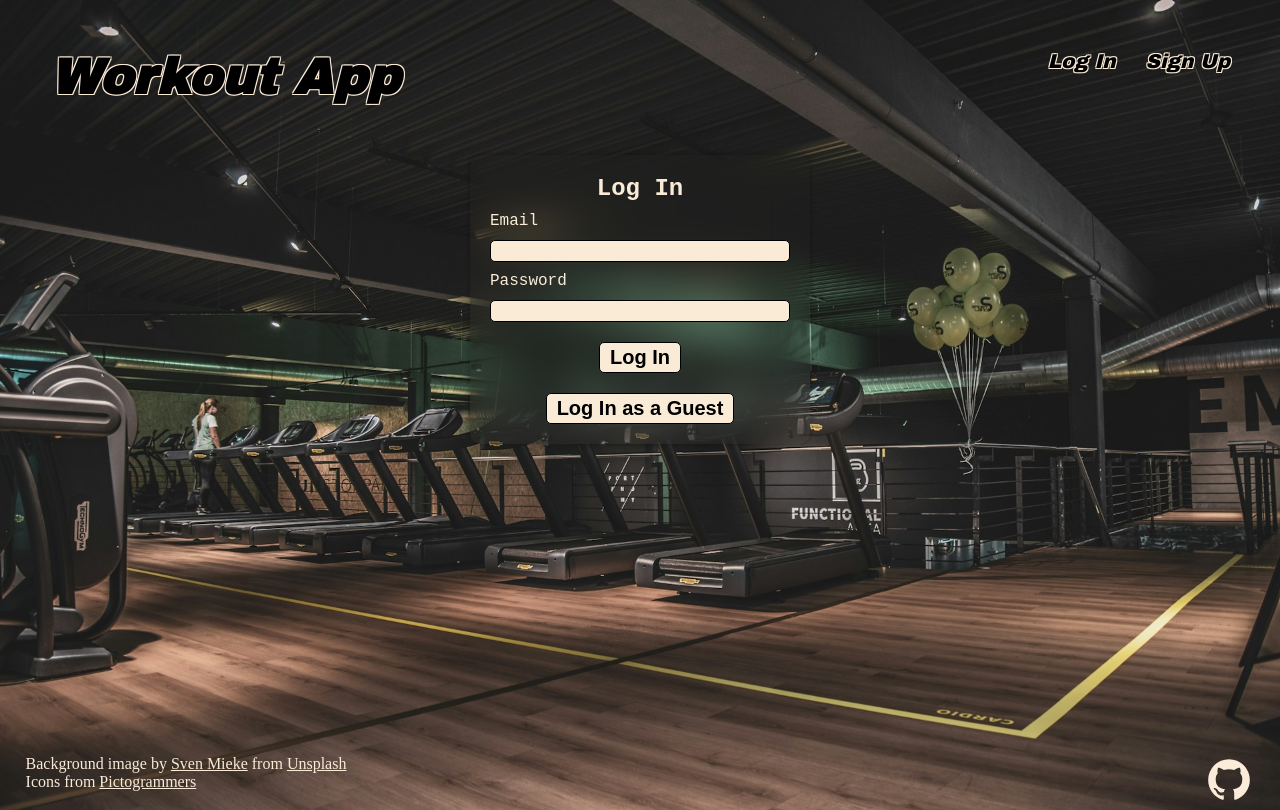
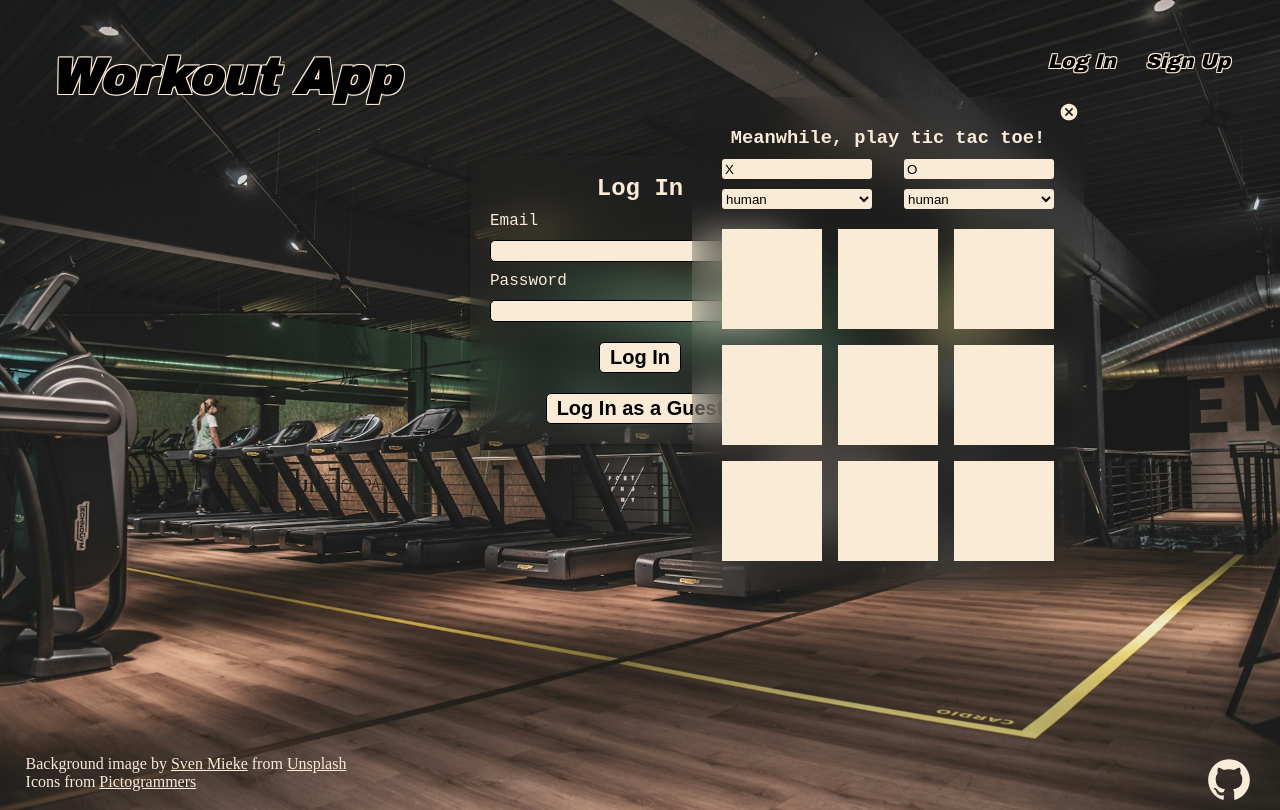
Before and after one commit to Andrij-Kolomijec/Workouts-app, a React (Vite) app in the folder client/: page /login in a window 1280 px wide. Built offline with nearby package versions, Linux system fonts and the light colour scheme; a web font is replaced by a local one.

Commit message:
Added tic tac toe

```diff
--- /dev/null
+++ b/client/src/components/Tit Tac Toe/Board.jsx
@@ -0,0 +1,70 @@
+import { useState } from "react";
+import classes from "./Board.module.css";
+import Inputs from "./Inputs";
+import WINNING_COMBINATIONS from "./winningCombinations";
+import GameOverOverlay from "./GameOverOverlay";
+
+const initialBoard = ["", "", "", "", "", "", "", "", ""];
+let currentPlayer = "x";
+
+function checkForWin(board) {
+  for (let combo of WINNING_COMBINATIONS) {
+    if (combo.every((item) => board.includes(item))) {
+      return true;
+    }
+  }
+  return false;
+}
+
+export default function Board() {
+  const [playerX, setPlayerX] = useState("X");
+  const [playerO, setPlayerO] = useState("O");
+  const [difficultyX, setDifficultyX] = useState("human");
+  const [difficultyO, setDifficultyO] = useState("human");
+  const [board, setBoard] = useState(initialBoard);
+
+  function handleClick(index) {
+    if (board[index] === "") {
+      const newBoard = [...board];
+      newBoard[index] = currentPlayer + index;
+      setBoard(newBoard);
+      if (checkForWin(newBoard)) {
+        // alert(`${currentPlayer === "x" ? playerX : playerO} won!`);
+      }
+      currentPlayer = currentPlayer === "x" ? "o" : "x";
+    }
+  }
+
+  return (
+    <>
+      <div className={classes.inputs}>
+        <Inputs
+          player={playerX}
+          setPlayer={setPlayerX}
+          setDifficulty={setDifficultyX}
+        />
+        <Inputs
+          player={playerO}
+          setPlayer={setPlayerO}
+          setDifficulty={setDifficultyO}
+        />
+      </div>
+      <div className={`${classes.container} ${classes[currentPlayer]}`}>
+        {board.map((symbol, index) => (
+          <div
+            key={index}
+            className={`${classes.square} ${classes[symbol[0]]}`}
+            onClick={() => handleClick(index)}
+          ></div>
+        ))}
+      </div>
+      {(!board.includes("") || checkForWin(board)) && (
+        <GameOverOverlay
+          winner={currentPlayer === "o" ? playerX : playerO}
+          isDraw={!checkForWin(board)}
+          resetGame={setBoard}
+        />
+      )}
+    </>
+  );
+}
--- /dev/null
+++ b/client/src/components/Tit Tac Toe/Board.module.css
@@ -0,0 +1,91 @@
+.container {
+  /* --square-borders: 5px solid; */
+  --square-dimensions: 100px;
+  --symbol-dimensions: calc(var(--square-dimensions) * 0.9);
+}
+
+.inputs {
+  display: flex;
+  justify-content: space-between;
+  padding-bottom: 20px;
+}
+
+.container {
+  display: grid;
+  grid-template: repeat(3, var(--square-dimensions)) / repeat(
+      3,
+      var(--square-dimensions)
+    );
+  gap: 1rem;
+}
+
+.square {
+  font-size: var(--square-dimensions);
+  line-height: var(--square-dimensions);
+  text-align: center;
+  cursor: pointer;
+  position: relative;
+  display: flex;
+  justify-content: center;
+  align-items: center;
+  background-color: antiquewhite;
+}
+
+.square.x,
+.square.o {
+  cursor: not-allowed;
+}
+
+.square.x::before,
+.square.x::after,
+.square.o::before {
+  background-color: black;
+}
+
+.container.x .square:not(.x):not(.o):hover::before,
+.container.x .square:not(.x):not(.o):hover::after,
+.container.o .square:not(.x):not(.o):hover::before {
+  background-color: rgb(216, 216, 216);
+}
+
+.square.x::before,
+.container.x .square:not(.x):not(.o):hover::before {
+  transform: rotate(45deg);
+}
+
+.square.x::after,
+.container.x .square:not(.x):not(.o):hover::after {
+  transform: rotate(-45deg);
+}
+
+.square.x::before,
+.square.x::after,
+.container.x .square:not(.x):not(.o):hover::before,
+.container.x .square:not(.x):not(.o):hover::after {
+  content: "";
+  position: absolute;
+  width: calc(var(--symbol-dimensions) * 0.15);
+  height: var(--symbol-dimensions);
+}
+
+.square.o::before,
+.square.o::after,
+.container.o .square:not(.x):not(.o):hover::before,
+.container.o .square:not(.x):not(.o):hover::after {
+  content: "";
+  position: absolute;
+  border-radius: 50%;
+}
+
+.square.o::before,
+.container.o .square:not(.x):not(.o):hover::before {
+  width: calc(var(--symbol-dimensions) * 0.85);
+  height: calc(var(--symbol-dimensions) * 0.85);
+}
+
+.square.o::after,
+.container.o .square:not(.x):not(.o):hover::after {
+  width: calc(var(--symbol-dimensions) * 0.55);
+  height: calc(var(--symbol-dimensions) * 0.55);
+  background-color: antiquewhite;
+}
--- /dev/null
+++ b/client/src/components/Tit Tac Toe/Bots.js
@@ -0,0 +1 @@
+function botEasy() {}
--- /dev/null
+++ b/client/src/components/Tit Tac Toe/GameOverOverlay.jsx
@@ -0,0 +1,21 @@
+import classes from "./GameOverOverlay.module.css";
+import PropTypes from "prop-types";
+
+export default function GameOverOverlay({ winner, resetGame, isDraw }) {
+  function handleClick() {
+    resetGame(["", "", "", "", "", "", "", "", ""]);
+  }
+
+  return (
+    <div className={`${classes.overlay} ${classes.show}`}>
+      <h4>{isDraw ? "It is a draw!" : `${winner} wins!`}</h4>
+      <button onClick={handleClick}>Reset</button>
+    </div>
+  );
+}
+
+GameOverOverlay.propTypes = {
+  winner: PropTypes.string,
+  resetGame: PropTypes.bool,
+  isDraw: PropTypes.bool,
+};
--- /dev/null
+++ b/client/src/components/Tit Tac Toe/GameOverOverlay.module.css
@@ -0,0 +1,34 @@
+.overlay {
+  position: fixed;
+  top: 0;
+  left: 0;
+  right: 0;
+  bottom: 0;
+  background-color: rgba(0, 0, 0, 0.5);
+  border-radius: 10px;
+  gap: 2rem;
+  flex-direction: column;
+  justify-content: center;
+  align-items: center;
+  font-size: 3rem;
+  color: antiquewhite;
+  display: none;
+}
+
+.overlay > button {
+  font-size: 2rem;
+  cursor: pointer;
+  border: none;
+  border-radius: 5px;
+  padding: 0.25em 0.5em;
+  background-color: antiquewhite;
+}
+
+.overlay > button:hover {
+  background-color: black;
+  color: antiquewhite;
+}
+
+.show {
+  display: flex;
+}
--- /dev/null
+++ b/client/src/components/Tit Tac Toe/Inputs.jsx
@@ -0,0 +1,39 @@
+import classes from "./Inputs.module.css";
+import PropTypes from "prop-types";
+
+export default function Inputs({ player, setPlayer, setDifficulty }) {
+  function handleChangePlayerName(e) {
+    setPlayer(e.target.value);
+  }
+
+  function handleChangeDifficulty(e) {
+    setDifficulty(e.target.value);
+  }
+
+  return (
+    <form className={classes.setDiffForm}>
+      <input
+        className={classes.playerName}
+        type="text"
+        placeholder={"Player name"}
+        value={player}
+        onChange={handleChangePlayerName}
+      />
+      <select
+        className={`${classes.playerSelect} ${classes[player]}`}
+        onChange={handleChangeDifficulty}
+      >
+        <option value="human">human</option>
+        <option value="easy">easy</option>
+        <option value="hard">hard</option>
+        <option value="unbeatable">unbeatable</option>
+      </select>
+    </form>
+  );
+}
+
+Inputs.propTypes = {
+  player: PropTypes.string,
+  setPlayer: PropTypes.func,
+  setDifficulty: PropTypes.func,
+};
--- /dev/null
+++ b/client/src/components/Tit Tac Toe/Inputs.module.css
@@ -0,0 +1,21 @@
+.setDiffForm {
+  display: flex;
+  flex-direction: column;
+  width: 150px;
+  gap: 10px;
+}
+
+.setDiffForm > * {
+  background-color: antiquewhite;
+  border: none;
+  border-radius: 3px;
+  height: 20px;
+}
+
+.playerName {
+  padding: 0 3px;
+}
+
+.playerSelect {
+  /* background-color: black; */
+}
--- /dev/null
+++ b/client/src/components/Tit Tac Toe/TicTacToe.jsx
@@ -0,0 +1,20 @@
+import classes from "./TicTacToe.module.css";
+import Board from "./Board";
+import close from "/close-circle.svg";
+
+export default function TicTacToe() {
+  return (
+    <>
+      <div className={classes.TicTacToe}>
+        <img
+          className={classes.close}
+          src={close}
+          alt="Close Button"
+          title="Close"
+        />
+        <h3>Meanwhile, play tic tac toe!</h3>
+        <Board />
+      </div>
+    </>
+  );
+}
--- /dev/null
+++ b/client/src/components/Tit Tac Toe/TicTacToe.module.css
@@ -0,0 +1,30 @@
+.TicTacToe {
+  backdrop-filter: blur(20px);
+  border-radius: 10px;
+  max-width: 450px;
+  padding: 30px;
+  position: absolute;
+  top: 43%;
+  right: 0%;
+  transform: translate(-50%, -50%);
+  text-align: center;
+}
+
+.TicTacToe > h3 {
+  margin-bottom: 10px;
+}
+
+.close {
+  position: absolute;
+  right: 5px;
+  top: 5px;
+  height: 20px;
+  filter: invert(92%) sepia(8%) saturate(870%) hue-rotate(327deg)
+    brightness(105%) contrast(96%);
+  transition: transform 0.2s ease-in-out;
+}
+
+.close:hover {
+  cursor: pointer;
+  transform: scale(1.5);
+}
--- /dev/null
+++ b/client/src/components/Tit Tac Toe/winningCombinations.js
@@ -0,0 +1,20 @@
+const WINNING_COMBINATIONS = [
+  ["x0", "x1", "x2"],
+  ["x3", "x4", "x5"],
+  ["x6", "x7", "x8"],
+  ["x0", "x3", "x6"],
+  ["x1", "x4", "x7"],
+  ["x2", "x5", "x8"],
+  ["x0", "x4", "x8"],
+  ["x2", "x4", "x6"],
+  ["o0", "o1", "o2"],
+  ["o3", "o4", "o5"],
+  ["o6", "o7", "o8"],
+  ["o0", "o3", "o6"],
+  ["o1", "o4", "o7"],
+  ["o2", "o5", "o8"],
+  ["o0", "o4", "o8"],
+  ["o2", "o4", "o6"],
+];
+
+export default WINNING_COMBINATIONS;
--- a/client/src/routes/Login.jsx
+++ b/client/src/routes/Login.jsx
@@ -1,6 +1,7 @@
 import { useState } from "react";
 import { useLogin } from "../hooks/useLogin";
 import Spinner from "../components/Spinner";
+import TicTacToe from "../components/Tit Tac Toe/TicTacToe";
 
 export default function Login() {
   const [email, setEmail] = useState("");
@@ -18,6 +19,7 @@ export default function Login() {
   }
 
   return (
+    <>
       <form
         className={!isLoading ? "login-signup" : "loading-login-signup"}
         onSubmit={handleSubmit}
@@ -57,5 +59,7 @@ export default function Login() {
         )}
         {error && <div className="error">{error}</div>}
       </form>
+      <TicTacToe />
+    </>
   );
 }
```
Also changed, not shown: client/public/close-circle.svg (added). Lines whose indentation alone changed are shown as unchanged.
